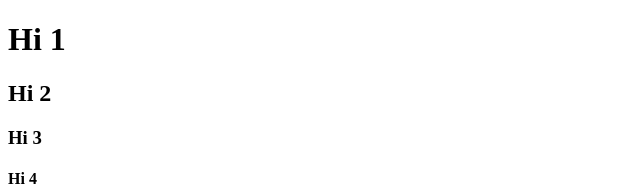
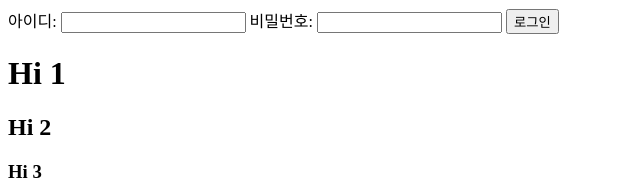
Before and after one commit to mysuga39/testRepo1, a plain HTML site: page index.html in a window 1280 px wide. Shown: the top 187 px of the page, without its empty margins (0-640 px from the left). Drawn offline with Linux system fonts and the light colour scheme.

Commit message:
Update index.html

```diff
--- a/index.html
+++ b/index.html
@@ -6,6 +6,14 @@
     <title>Document</title>
 </head>
 <body>
+    <form action="./index.html" method="get">
+ <label for="username">아이디:</label>
+ <input type="text" id="username" name="username">
+ <label for="password">비밀번호:</label>
+ <input type="password" id="password" name="password">
+ <button type="submit">로그인</button>
+    </form>
+
 <h1>Hi 1</h1>
 <h2>Hi 2</h2>
 <h3>Hi 3</h3>
```
